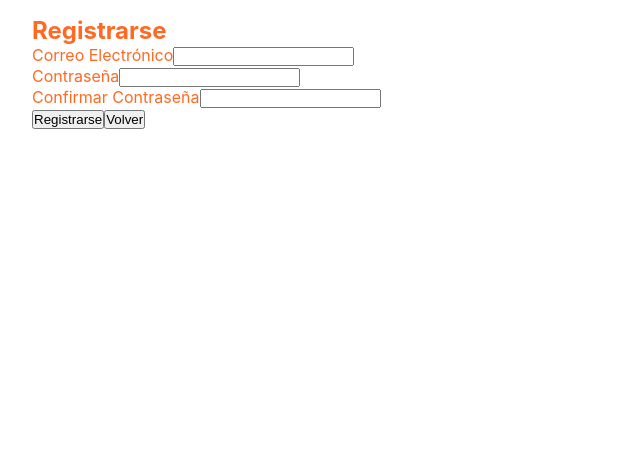
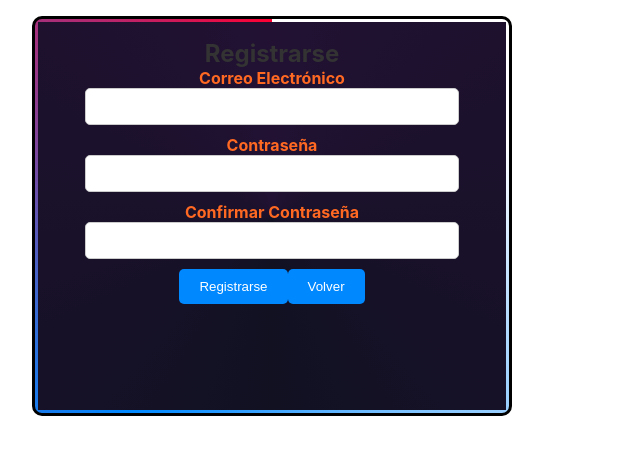
Before and after one commit to FrankAndrew99/tuoficio-api-fe, a React (Create React App) app: page /signup in a window 1280 px wide. Shown: the top 454 px of the page, without its empty margins (0-640 px from the left). Built offline with nearby package versions, Linux system fonts and the light colour scheme.

Commit message:
estilizando results

```diff
--- a/src/components/SearchResults/SearchResults.jsx
+++ b/src/components/SearchResults/SearchResults.jsx
@@ -1,5 +1,8 @@
 import React, { useState } from "react";
 import styled from "styled-components";
+import { ScrollToTop } from '../ScrollToTop/ScrollToTop';
+import { Navbar } from '../Navbar/Navbar';
+import { Footer } from '../Footer/Footer';
 export const SearchResults = () => {
     const data = [
         {
@@ -9,13 +12,7 @@ export const SearchResults = () => {
             cost: "$10000",
             duration: "Calificacion",
         },
-        {
-            image: "../img/plomero.jpeg",
-            title: "Plomero",
-            subTitle: "Soy un plomero con experiencia en instalación y reparación de fontanería, listo para solucionar tus problemas de agua y tuberías de manera eficiente.",
-            cost: "$54200",
-            duration: "Calificacion",
-        },
+
         {
             image: "../img/gasista.jpeg",
             title: "Gasista",
@@ -25,20 +22,24 @@ export const SearchResults = () => {
         },
     ];
 
-    const packages = [
-        "Lo mas popular",
-        "Los mas recomentados",
-        "Según ubicación ",
-        "Por precios",
-    ];
+    // const packages = [
+    //     "Lo mas popular",
+    //     "Los mas recomentados",
+    //     "Según ubicación ",
+    //     "Por precios",
+    // ];
 
     const [active, setActive] = useState(1);
     return (
+      <div>
+        <ScrollToTop/>
+        <Navbar/>
         <Section id="recommend">
             <div className="title">
-                <h2>Lo más recomendado</h2>
+                <h2>Resultados</h2>
             </div>
-            <div className="packages">
+            <br />
+            {/* <div className="packages">
                 <ul>
                     {packages.map((pkg, index) => {
                         return (
@@ -51,31 +52,40 @@ export const SearchResults = () => {
                         );
                     })}
                 </ul>
-            </div>
+            </div> */}
             <div className="destinations">
                 {data.map((destination) => {
                     return (
+                      <div className="padre">
+                        <div className="hijo">
                           <div className="destination">
                               <img src={destination.image} alt="" />
                               <h3>{destination.title}</h3>
                               <p>{destination.subTitle}</p>
                               <div className="info">
-                                <div className="services">
+                                  {/* <div className="services">
                                       <img src={"../img/info1.png"} alt="" />
                                       <img src={"../img/info2.png"} alt="" />
                                       <img src={"../img/info3.png"} alt="" />
-                                </div>
+                                  </div> */}
                                   <h4>{destination.cost}</h4>
                               </div>
-                            <div className="distance">
+                              {/* <div className="distance">
                                   <span>100 Puntos</span>
                                   <span>{destination.duration}</span>
+                              </div> */}
+                          </div>
                         </div>
                       </div>
                     );
                 })}
             </div>
+            <div className="mapa">
+
+            </div>
         </Section>
+        <Footer/>
+        </div>
     );
 }
 
@@ -101,10 +111,15 @@ const Section = styled.section`
       }
     }
   }
+  .hijo {
+    display: flex
+    flex-direction: column;
+    justify-content:center;
+  }
   .destinations {
     display: grid;
-    grid-template-columns: repeat(3, 1fr);
-    gap: 3rem;
+    grid-template-columns: repeat(2, 1fr);
+    gap: 1rem;
     padding: 0 3rem;
     .destination {
       padding: 1rem;
--- a/src/components/SignUpForm/SignUpForm.css
+++ b/src/components/SignUpForm/SignUpForm.css
@@ -1,7 +1,88 @@
-.signUpForm {
-    displaY: flex;
-    justify-content: center;
+/* SignUpForm.css */
+.container1 {
+    background-color: #fff;
+    border: 3px solid #000;
+    padding: 20px;
+    border-radius: 10px;
+    width: 60vmin;
+    height: auto;
+    text-align: center;
+    display: flex;
+    flex-direction: column;
     align-items: center;
-    gap: 1rem;
+  }
 
-}
+  h2 {
+    color: #333;
+  }
+
+  label {
+    font-weight: bold;
+    margin-bottom: 5px;
+  }
+
+  input {
+    width: 100%;
+    padding: 10px;
+    margin-bottom: 10px;
+    border: 1px solid #ccc;
+    border-radius: 5px;
+  }
+
+  button[type="submit"] {
+    background-color: #08f;
+    color: #fff;
+    padding: 10px 20px;
+    border: none;
+    border-radius: 5px;
+    cursor: pointer;
+  }
+
+  button[type="submit"]:hover {
+    background-color: #06d;
+  }
+
+  Link {
+    text-decoration: none;
+    color: #08f;
+    margin-top: 10px;
+  }
+
+  Link:hover {
+    text-decoration: underline;
+  }
+  .box {
+    --border-size: 3px;
+    --border-angle: 0turn;
+    width: 60vmin;
+    height: 50vmin;
+    background-image: conic-gradient(
+        from var(--border-angle),
+        #213,
+        #112 50%,
+        #213
+      ),
+      conic-gradient(from var(--border-angle), transparent 20%, #08f, #f03);
+    background-size: calc(100% - (var(--border-size) * 2))
+        calc(100% - (var(--border-size) * 2)),
+      cover;
+    background-position: center center;
+    background-repeat: no-repeat;
+
+    animation: bg-spin 3s linear infinite;
+    @keyframes bg-spin {
+      to {
+        --border-angle: 1turn;
+      }
+    }
+
+    &:hover {
+      animation-play-state: paused;
+    }
+  }
+
+  @property --border-angle {
+    syntax: "<angle>";
+    inherits: true;
+    initial-value: 0turn;
+  }
--- a/src/components/SignUpForm/SignUpForm.jsx
+++ b/src/components/SignUpForm/SignUpForm.jsx
@@ -1,6 +1,6 @@
 import React, { useState } from 'react';
 import { Link } from 'react-router-dom'
-
+import './SignUpForm.css';
 export const SignUpForm = () => {
     const [email, setEmail] = useState('');
     const [password, setPassword] = useState('');
@@ -35,7 +35,7 @@ export const SignUpForm = () => {
         };
 
     return (
-        <div>
+        <div className='container1 box'>
             {isRegistered ? (
             <Link to="/App" />
         ) : (
@@ -50,7 +50,7 @@ export const SignUpForm = () => {
                 onChange={(e) => setEmail(e.target.value)}
                 />
             </div>
-            <div>
+            <div >
                 <label htmlFor="password">Contraseña</label>
                 <input
                 type="password"
```
Also changed, not shown: public/img/mapa.jpg (added). Lines whose indentation alone changed are shown as unchanged.
